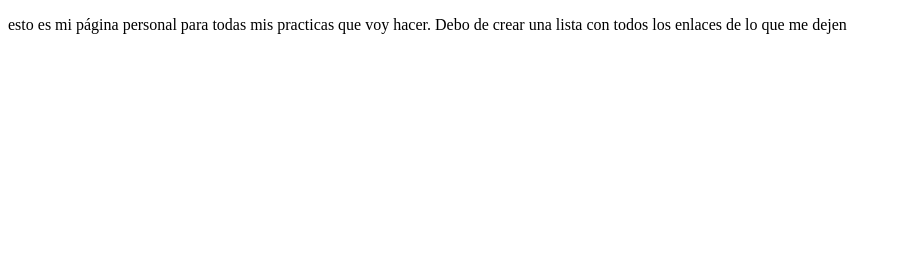
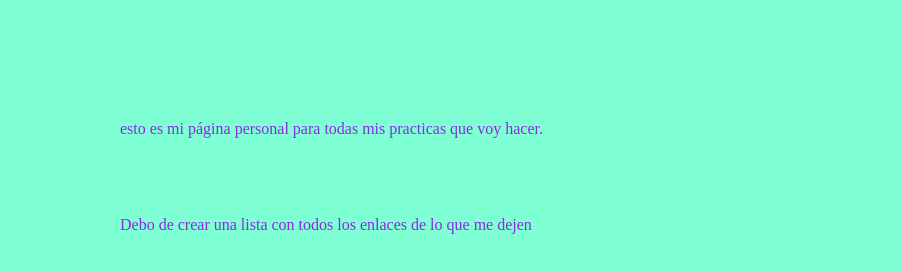
Before and after one commit to MaxiDanM/DanielMoralesMaximiliano, a plain HTML site: page index.html in a window 1280 px wide. Shown: the whole page, without its empty margins (0-901 px from the left). Drawn offline with Linux system fonts and the light colour scheme.

Commit message:
modificamos index y agregamos css

```diff
--- /dev/null
+++ b/css/style.css
@@ -0,0 +1,6 @@
+*{
+    padding: 10px;
+    margin: 20px;
+    color:blueviolet;
+    background-color: aquamarine;
+}
--- a/index.html
+++ b/index.html
@@ -1,6 +1,7 @@
 <!DOCTYPE html>
 <html lang="en">
 <head>
+    <link rel="stylesheet" href="./css/style.css">
     <meta charset="UTF-8">
     <meta http-equiv="X-UA-Compatible" content="IE=edge">
     <meta name="viewport" content="width=device-width, initial-scale=1.0">
@@ -8,7 +9,9 @@
 </head>
 <body>
     <div class="conteiner">
-        <p>esto es mi página personal para todas mis practicas que voy hacer. Debo de crear una lista con todos los enlaces de lo que me dejen</p>
+        <p>esto es mi página personal para todas mis practicas que voy hacer.</p>
+            <br>
+            <p>Debo de crear una lista con todos los enlaces de lo que me dejen</p>
     </div>
 
 </body>
```
